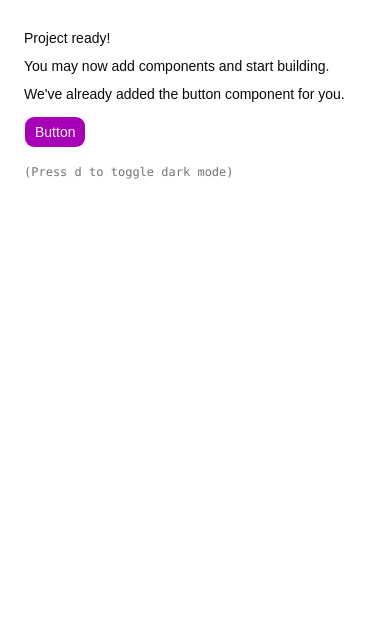
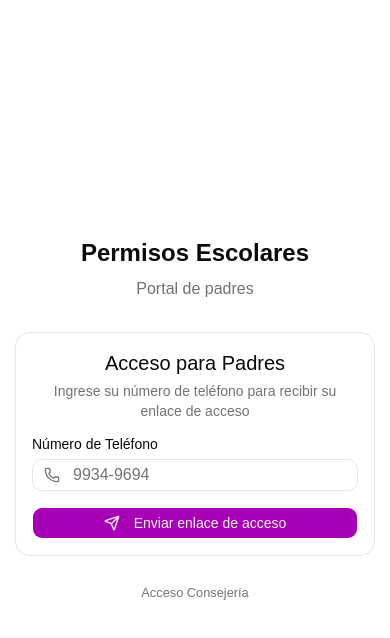
Before and after one commit to annerh3/bts-copan, a React (Vite) app: page / in a window 390 px wide. Shown: the top 638 px of the page. Built offline with nearby package versions, Linux system fonts and the light colour scheme.

Commit message:
add PhoneLoginPage with no logic

```diff
--- a/src/App.tsx
+++ b/src/App.tsx
@@ -1,20 +1,13 @@
-import { Button } from "@/components/ui/button"
+import { Routes, Route } from "react-router"
+import PhoneLoginPage from "./pages/PhoneLoginPage"
 
 export function App() {
   return (
-    <div className="flex min-h-svh p-6">
-      <div className="flex max-w-md min-w-0 flex-col gap-4 text-sm leading-loose">
-        <div>
-          <h1 className="font-medium">Project ready!</h1>
-          <p>You may now add components and start building.</p>
-          <p>We&apos;ve already added the button component for you.</p>
-          <Button className="mt-2">Button</Button>
-        </div>
-        <div className="font-mono text-xs text-muted-foreground">
-          (Press <kbd>d</kbd> to toggle dark mode)
-        </div>
-      </div>
-    </div>
+    <main className="flex min-h-screen items-center justify-center bg-background p-4">
+      <Routes>
+        <Route path="/" element={<PhoneLoginPage />} />
+      </Routes>
+    </main>
   )
 }
 
--- /dev/null
+++ b/src/components/AccessPage.tsx
@@ -0,0 +1,131 @@
+'use client'
+
+import { useState } from 'react'
+import { Button } from '@/components/ui/button'
+import { Card, CardContent, CardDescription, CardHeader, CardTitle } from '@/components/ui/card'
+import { Input } from '@/components/ui/input'
+import { Label } from '@/components/ui/label'
+
+import { Phone, Send, Copy, Check } from 'lucide-react'
+
+
+export function PhoneLogin() {
+  const [phone, setPhone] = useState('')
+  const [generatedLink, setGeneratedLink] = useState('')
+  const [copied, setCopied] = useState(false)
+  const [error, setError] = useState('')
+
+  const handleSendLink = () => {
+    setError('')
+    setCopied(false)
+
+    const cleanPhone = phone.replace(/\D/g, '')
+
+    if (!cleanPhone || cleanPhone.length < 10) {
+      setError('Ingrese un número de teléfono válido')
+      return
+    }
+
+    if (!isValidPhone(cleanPhone)) {
+      setError('Número no registrado en el sistema')
+      return
+    }
+
+    const token = generateToken()
+    saveToken(token, cleanPhone)
+
+    // Generate magic link
+    const baseUrl = typeof window !== 'undefined' ? window.location.origin : ''
+    const link = `${baseUrl}/acceso?token=${token}&phone=${cleanPhone}`
+    setGeneratedLink(link)
+  }
+
+  const handleCopy = async () => {
+    await navigator.clipboard.writeText(generatedLink)
+    setCopied(true)
+    setTimeout(() => setCopied(false), 2000)
+  }
+
+  return (
+    <div className="space-y-6">
+      <Card>
+        <CardHeader className="text-center">
+          <CardTitle className="text-xl">Acceso para Padres</CardTitle>
+          <CardDescription>
+            Ingrese su número de teléfono para recibir su enlace de acceso
+          </CardDescription>
+        </CardHeader>
+        <CardContent className="space-y-4">
+          <div className="space-y-2">
+            <Label htmlFor="phone">Número de Teléfono</Label>
+            <div className="relative">
+              <Phone className="absolute left-3 top-1/2 -translate-y-1/2 h-4 w-4 text-muted-foreground" />
+              <Input
+                id="phone"
+                type="tel"
+                placeholder="809-123-4567"
+                value={phone}
+                onChange={(e) => setPhone(e.target.value)}
+                className="pl-10"
+              />
+            </div>
+            {error && <p className="text-sm text-red-500">{error}</p>}
+          </div>
+
+          <Button onClick={handleSendLink} className="w-full">
+            <Send className="h-4 w-4 mr-2" />
+            Enviar enlace de acceso
+          </Button>
+
+          {generatedLink && (
+            <div className="mt-4 p-4 bg-green-50 border border-green-200 rounded-lg space-y-3">
+              <p className="text-sm text-green-700 font-medium">
+                Enlace enviado a tu WhatsApp
+              </p>
+              <div className="flex gap-2">
+                <Input
+                  value={generatedLink}
+                  readOnly
+                  className="text-xs bg-white"
+                />
+                <Button variant="outline" size="icon" onClick={handleCopy}>
+                  {copied ? (
+                    <Check className="h-4 w-4 text-green-600" />
+                  ) : (
+                    <Copy className="h-4 w-4" />
+                  )}
+                </Button>
+              </div>
+              <p className="text-xs text-muted-foreground">
+                Para la demo: copia este enlace y ábrelo en otra pestaña
+              </p>
+            </div>
+          )}
+        </CardContent>
+      </Card>
+
+      {/* Demo info */}
+      <Card className="bg-muted/50">
+        <CardContent className="p-4">
+          <p className="text-sm font-medium mb-2">Teléfonos de prueba:</p>
+          <ul className="text-xs text-muted-foreground space-y-1">
+            {Object.entries(MOCK_USERS).map(([phone, user]) => (
+              <li key={phone}>
+                <span className="font-mono">{phone}</span> - {user.parentName}
+              </li>
+            ))}
+          </ul>
+        </CardContent>
+      </Card>
+
+      {/* Counselor access */}
+      <div className="text-center">
+        <Link href="/consejero">
+          <Button variant="ghost" size="sm" className="text-muted-foreground">
+            Acceso Consejería
+          </Button>
+        </Link>
+      </div>
+    </div>
+  )
+}
--- /dev/null
+++ b/src/pages/PhoneLoginPage.tsx
@@ -0,0 +1,61 @@
+import { Button } from "@/components/ui/button"
+import {
+  Card,
+  CardContent,
+  CardDescription,
+  CardHeader,
+  CardTitle,
+} from "@/components/ui/card"
+import { Input } from "@/components/ui/input"
+import { Label } from "@/components/ui/label"
+import { Phone, Send } from "lucide-react"
+
+export const PhoneLoginPage = () => {
+  return (
+    <div className="w-full max-w-md space-y-6">
+      <div className="mb-8 text-center">
+        <h1 className="text-2xl font-bold text-foreground">
+          Permisos Escolares
+        </h1>
+        <p className="mt-2 text-muted-foreground">Portal de padres</p>
+      </div>
+
+      <Card>
+        <CardHeader className="text-center">
+          <CardTitle className="text-xl">Acceso para Padres</CardTitle>
+          <CardDescription>
+            Ingrese su número de teléfono para recibir su enlace de acceso
+          </CardDescription>
+        </CardHeader>
+        <CardContent className="space-y-4">
+          <div className="space-y-2">
+            <Label htmlFor="phone">Número de Teléfono</Label>
+            <div className="relative">
+              <Phone className="absolute top-1/2 left-3 h-4 w-4 -translate-y-1/2 text-muted-foreground" />
+              <Input
+                id="phone"
+                type="tel"
+                placeholder="9934-9694"
+                className="pl-10"
+                defaultValue=""
+              />
+            </div>
+          </div>
+
+          <Button className="w-full" type="button">
+            <Send className="mr-2 size-4" />
+            Enviar enlace de acceso
+          </Button>
+        </CardContent>
+      </Card>
+
+      <div className="text-center">
+        <Button variant="ghost" size="sm" className="text-muted-foreground">
+          Acceso Consejería
+        </Button>
+      </div>
+    </div>
+  )
+}
+
+export default PhoneLoginPage
```
